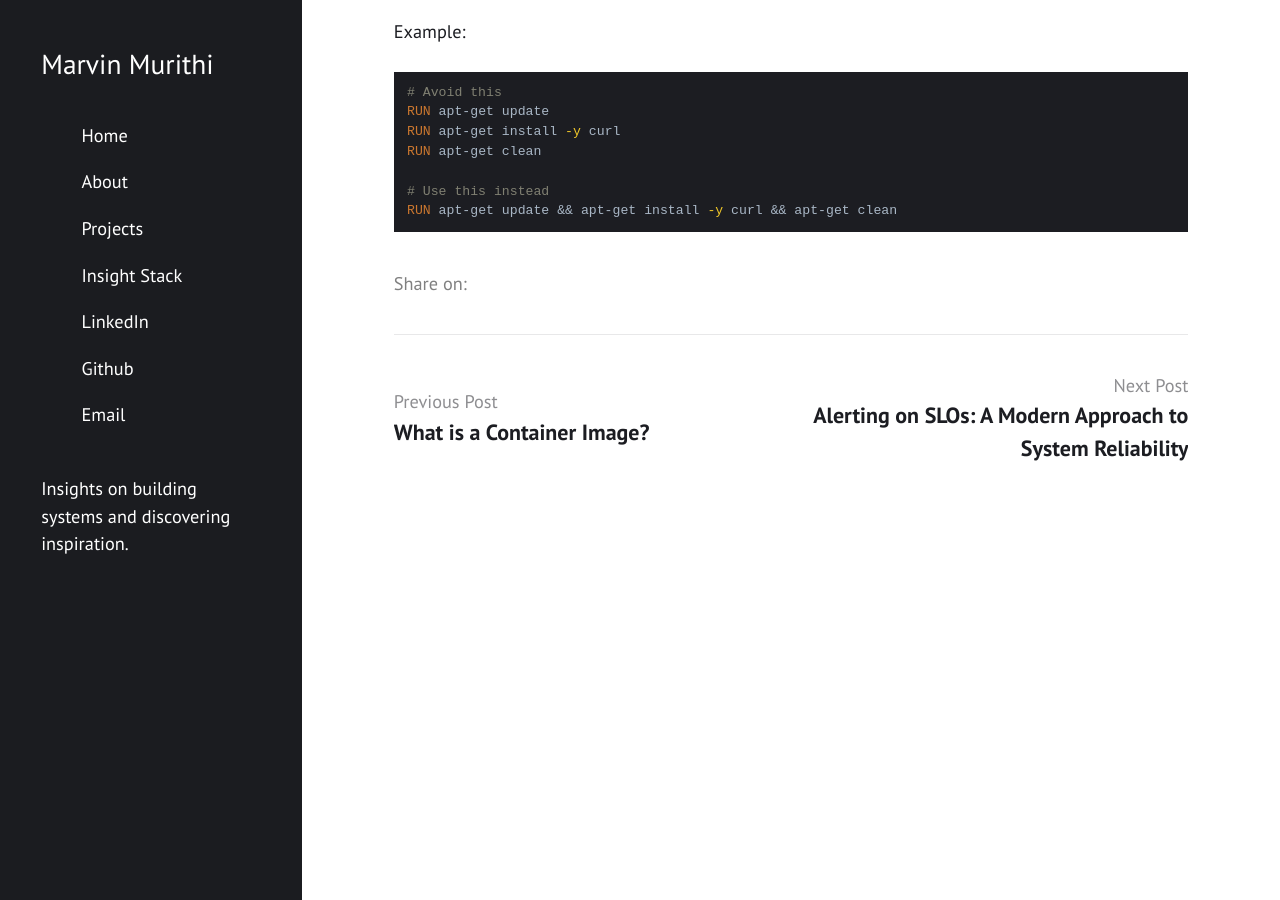
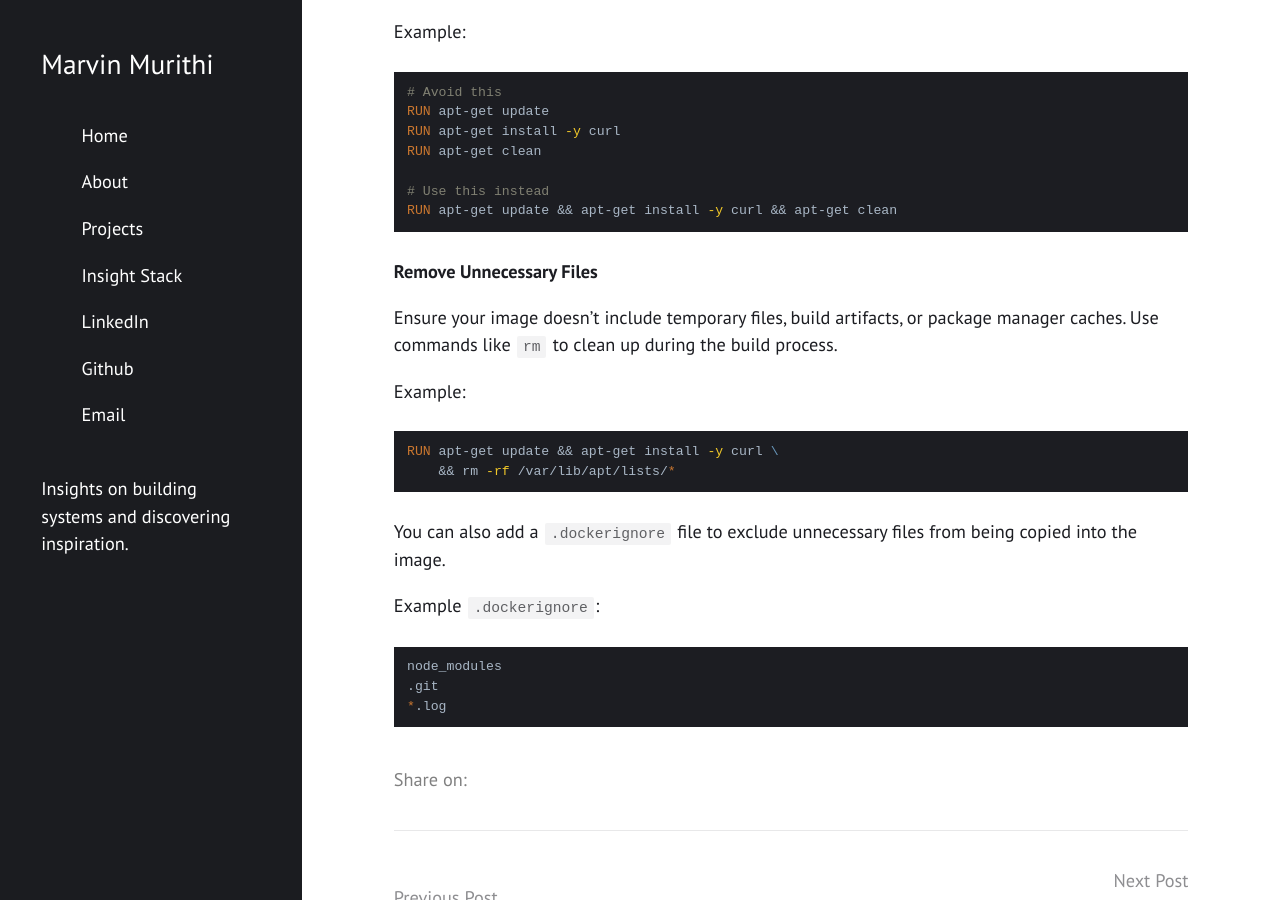
Before and after one commit to rimubytes/marvin, a Jekyll site: the page built from _posts/2023-12-23-docker-images.md, in a window 1280 px wide and 900 px high, scrolled down 1868 px. Built offline with Jekyll 4.4.1, drawn with Linux system fonts in a browser that asks for light colours; nearby versions of some CDN libraries; library files that are not in the unit come from our copies.

Commit message:
docs(blog): highlight the use of .dockerignore for file exclusion

````diff
--- a/_posts/2023-12-23-docker-images.md
+++ b/_posts/2023-12-23-docker-images.md
@@ -78,3 +78,24 @@ RUN apt-get clean
 # Use this instead
 RUN apt-get update && apt-get install -y curl && apt-get clean
 ```
+
+**Remove Unnecessary Files**
+
+Ensure your image doesn’t include temporary files, build artifacts, or package manager caches. Use commands like `rm` to clean up during the build process.
+
+Example:
+
+```dockerfile
+RUN apt-get update && apt-get install -y curl \
+    && rm -rf /var/lib/apt/lists/*
+```
+
+You can also add a `.dockerignore` file to exclude unnecessary files from being copied into the image.
+
+Example `.dockerignore`:
+
+```bash
+node_modules
+.git
+*.log
+```
````
